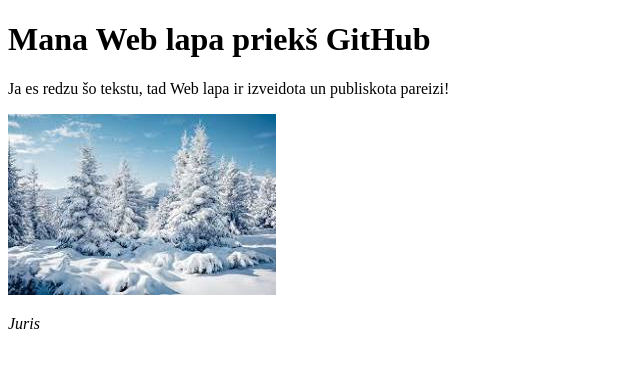
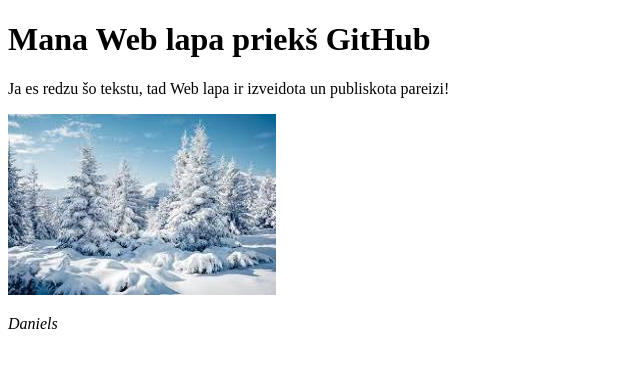
Before and after one commit to danielsprikuls-wq/tests2, a plain HTML site: page index.html in a window 1280 px wide. Shown: the full height of the page, 0-640 px from the left. Drawn offline with Linux system fonts and the light colour scheme.

Commit message:
Add files via upload

```diff
--- a/index.html
+++ b/index.html
@@ -9,6 +9,6 @@
     <h1>Mana Web lapa priekš GitHub</h1>
     <p>Ja es redzu šo tekstu, tad Web lapa ir izveidota un publiskota pareizi!</p>
     <img src="images/ziema.jpg">
-    <p><i>Juris</i></p>
+    <p><i>Daniels</i></p>
 </body>
 </html>
```
